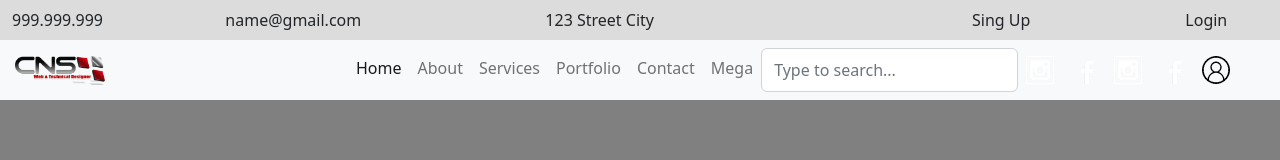
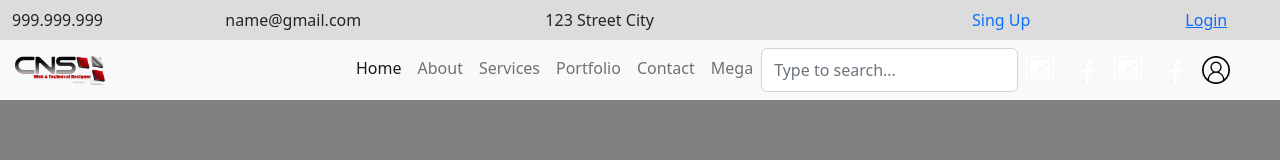
Before and after one commit to carlosnsuner/cns-bootstrap-barra-menu-urbalab, a plain HTML site: page index.html in a window 1280 px wide. Drawn offline with nearby package versions, Linux system fonts and the light colour scheme.

Commit message:
Cambiar Links

```diff
--- a/css/styles.css
+++ b/css/styles.css
@@ -9,8 +9,11 @@ body{
     display: flex;
     align-items: center;
 
+}
+.link{
+    text-decoration: none;
+}
 
-}
 
 .logo{
     width:30%;
--- a/index.html
+++ b/index.html
@@ -28,8 +28,8 @@
         <div class="col-2">999.999.999</div>
         <div class="col-3">name@gmail.com</div>
         <div class="col-4">123 Street City</div>
-        <div class="col-2">Sing Up</div>
-        <div class="col-1">Login</div>
+        <div class="col-2"><a class="link" href="#">Sing Up</a></div>
+        <div class="col-1"><a href="#">Login</a></div>
     </div>
 
     </div>
```
